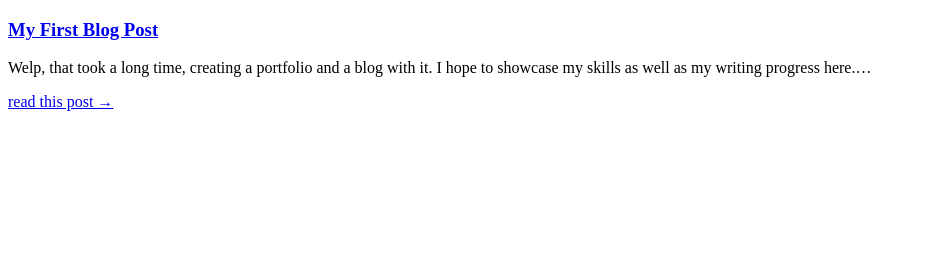
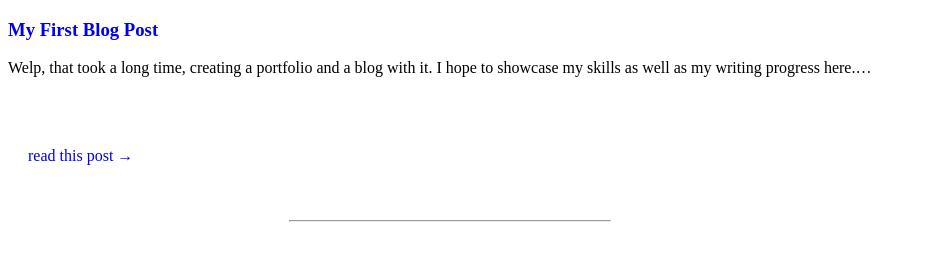
Before and after one commit to Alferguson/Alferguson.github.io, a Gatsby site: page /blog in a window 1280 px wide. Shown: the whole page, without its empty margins (0-925 px from the left). Built offline with nearby package versions, Linux system fonts and the light colour scheme; Gatsby itself is replaced by a stand-in of ours.

```diff
--- a/src/components/layout/layout.module.css
+++ b/src/components/layout/layout.module.css
@@ -120,7 +120,7 @@
 }
 
 p {
-  font-family: "Zegoe UI - U";
+  font-family: "Zegoe Light - U";
   font-size: 1.2em;
   line-height: 1.3;
 }
@@ -204,6 +204,10 @@
   transform: translateX(70px) translateY(-735px) scale(4);
 }
 
+.blogPostPosition {
+  transform: translateX(70px) translateY(-800px) scale(4);
+}
+
 /* mobile viewport */
 @media (max-width: 767px) {
   .layout {
--- a/src/components/postPreview/postPreview.js
+++ b/src/components/postPreview/postPreview.js
@@ -1,20 +1,32 @@
 import React from "react";
-import { Link } from "gatsby";
+import TransitionLink from "gatsby-plugin-transition-link";
+import ZuneSquare from "../zuneSquare";
+import styles from "./postPreview.module.css";
 
-const PostPreview = ({ post }) => {
-  console.log(post);
+const transitionExit = 0;
+const transitionEntry = 0.15;
+
+const PostPreview = ({ post, pathname }) => {
   return (
     <article>
-      <Link to={`/blog/${post.slug}`}>
-        {/* <Image fluid={post.image.sharp.fluid} /> */}
-      </Link>
-      <div>
-        <h3>
-          <Link to={`/blog/${post.slug}`}>{post.title}</Link>
-        </h3>
-        <p>{post.excerpt}</p>
-        <Link to={`/blog/${post.slug}`}>read this post &rarr;</Link>
-      </div>
+      <h3>
+        <TransitionLink
+          exit={{ length: transitionExit }}
+          entry={{ delay: transitionEntry }}
+          className={styles.headerLink}
+          to={`/blog/${post.slug}`}>
+          {post.title}
+        </TransitionLink>
+      </h3>
+      <p className={styles.bodyContainer}>{post.excerpt}</p>
+      <TransitionLink
+        exit={{ length: transitionExit }}
+        entry={{ delay: transitionEntry }}
+        to={`/blog/${post.slug}`}>
+        <ZuneSquare style={{ paddingLeft: "20px" }}>
+          read this post &rarr;
+        </ZuneSquare>
+      </TransitionLink>
     </article>
   );
 };
--- /dev/null
+++ b/src/components/postPreview/postPreview.module.css
@@ -0,0 +1,16 @@
+.headerLink {
+  font-family: "Zegoe Caps";
+  text-decoration: none;
+}
+
+.bodyContainer {
+  margin-bottom: 50px;
+}
+
+.smallTextLink {
+  border: 1px solid var(--white-color);
+  font-family: "Zegoe UI Semi Bold - U";
+  padding: 5px;
+  padding-top: 20px;
+  text-decoration: none;
+}
--- a/src/components/squareLink/index.js
+++ /dev/null
@@ -1 +0,0 @@
-export { default } from "./squareLink";
--- /dev/null
+++ b/src/components/zuneSquare/index.js
@@ -0,0 +1 @@
+export { default } from "./zuneSquare";
--- /dev/null
+++ b/src/components/zuneSquare/zuneSquare.js
@@ -0,0 +1,11 @@
+import React from "react";
+import { Link } from "gatsby";
+import styles from "./zuneSquare.module.css";
+
+const ZuneSquare = ({ children, style }) => (
+  <div className={styles.zuneSquare} style={style}>
+    {children}
+  </div>
+);
+
+export default ZuneSquare;
--- a/src/components/squareLink/squareLink.module.css
+++ b/src/components/zuneSquare/zuneSquare.module.css
@@ -1,5 +1,6 @@
-.squareLink {
+.zuneSquare {
   border: 1px solid var(--white-color);
+  display: inline-block;
   font-family: "Zegoe UI Semi Bold - U";
   padding: 5px;
   padding-top: 20px;
--- a/src/pages/blog.js
+++ b/src/pages/blog.js
@@ -2,21 +2,25 @@
 import { TransitionState } from "gatsby-plugin-transition-link";
 import PostPreview from "../components/postPreview";
 import usePosts from "../queries/use-posts";
+import styles from "./blog.module.css";
 import "../components/layout/animation.css";
 
-export default () => {
+export default ({ location: { pathname } }) => {
   const posts = usePosts();
-  console.log(posts);
   return (
     <TransitionState>
       {({ transitionStatus }) => (
         <section
           className={`
+             ${styles.blogSection}
              ${transitionStatus === "entering" ? "fadeIn" : ""}
              ${transitionStatus === "exiting" ? "fadeOut" : ""}
            `}>
           {posts.map((post) => (
-            <PostPreview key={post.slug} post={post} />
+            <>
+              <PostPreview key={post.slug} post={post} pathname={pathname} />
+              <hr className={styles.thematicBreak} />
+            </>
           ))}
         </section>
       )}
--- /dev/null
+++ b/src/pages/blog.module.css
@@ -0,0 +1,8 @@
+.blogSection {
+  width: 70%;
+}
+
+.thematicBreak {
+  margin: 50px auto 50px auto;
+  width: 25vw;
+}
```
Also changed, not shown: src/components/layout/layout.js (+10 -9 lines), src/components/navbar/navbar.js (+16 -3 lines), src/components/squareLink/squareLink.js (deleted, +0 -11 lines), src/post-templates/blog-post.js (+27 -5 lines), src/post-templates/blog-post.module.css (added, +7 -0 lines).
